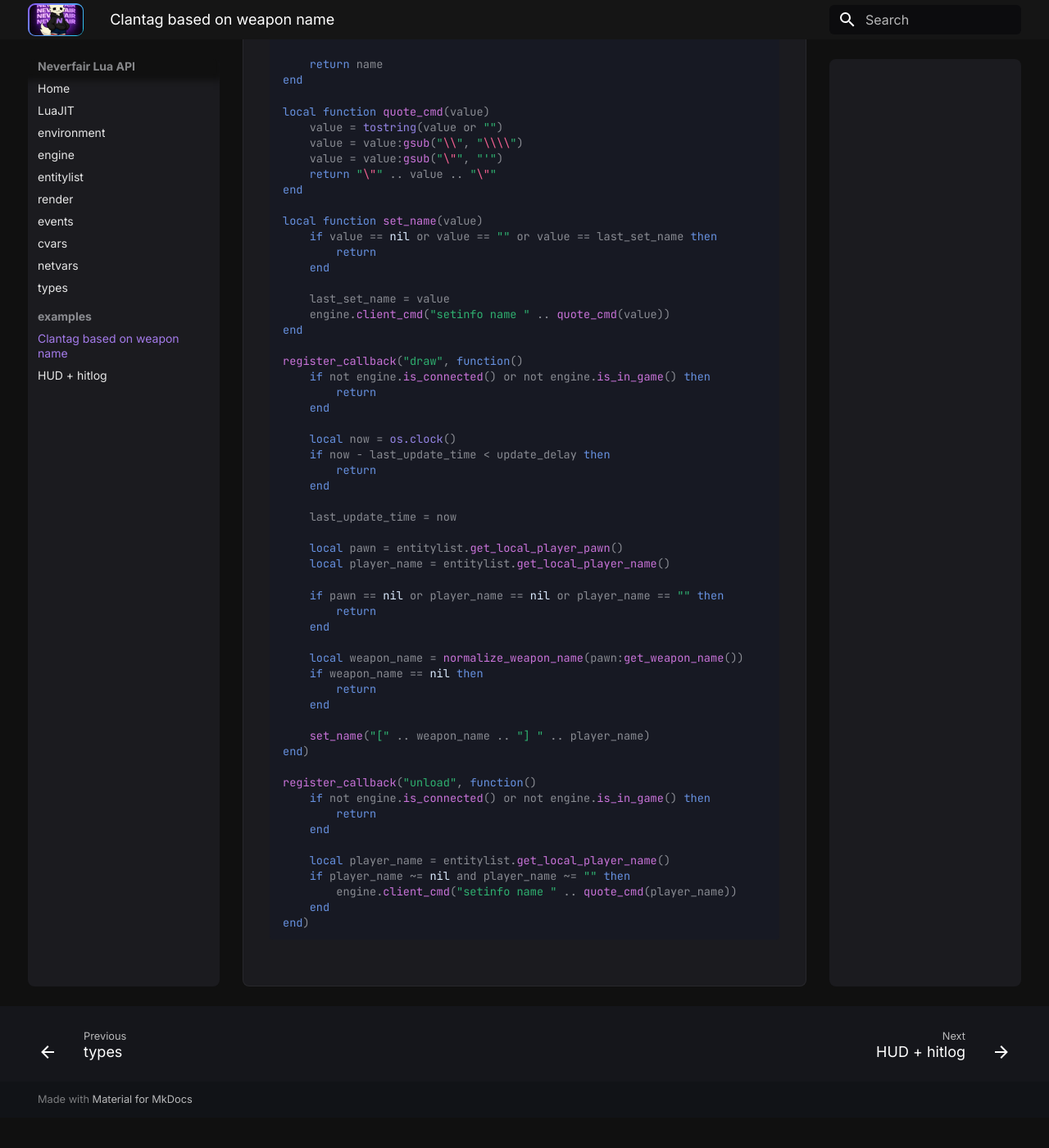
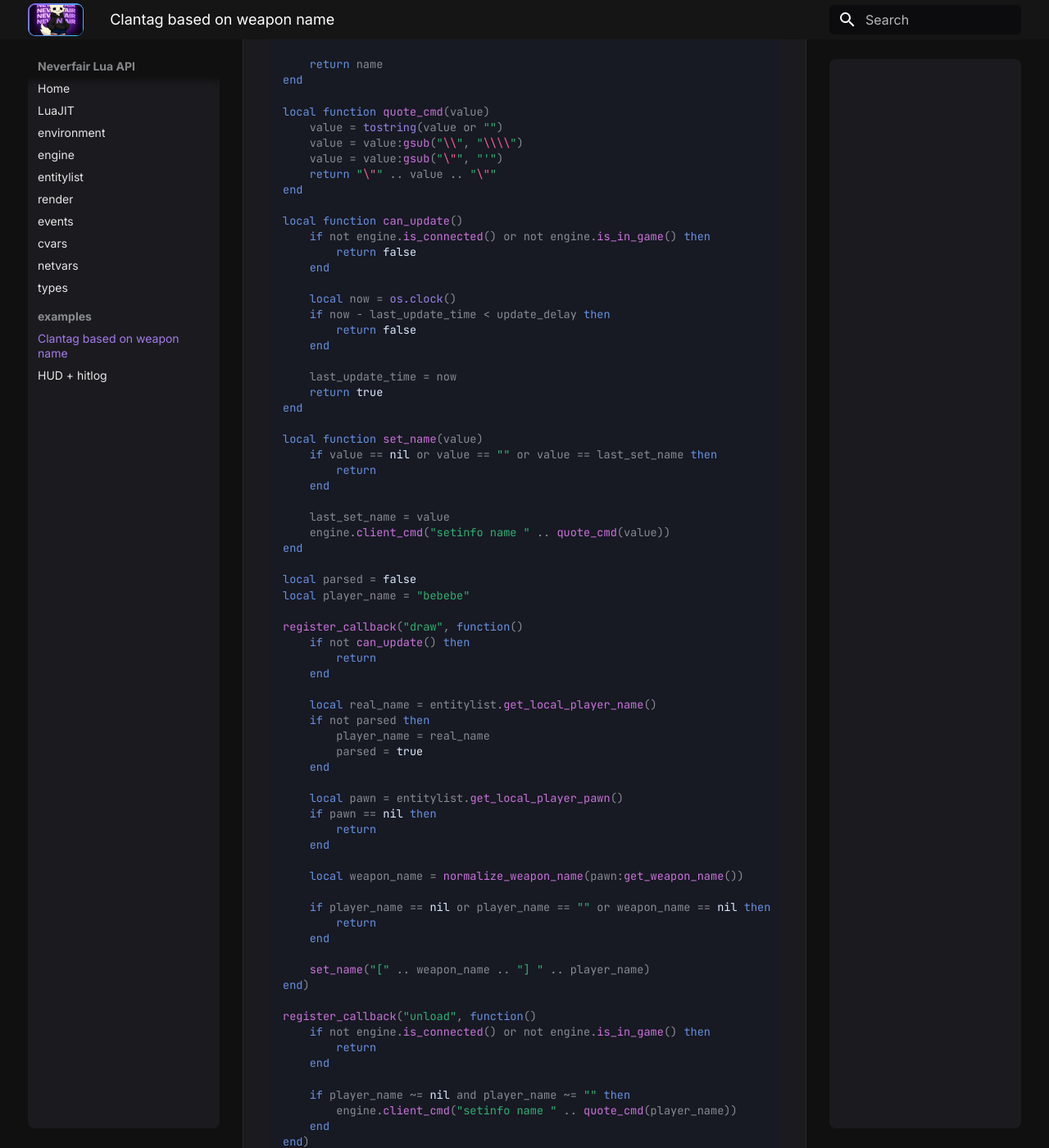
Before and after one commit to NEVERFAIR/cs2-docs, an MkDocs documentation site: the page built from docs/examples/weapon-name.md, in a window 1280 px wide and 1400 px high, scrolled down 532 px. Shown: the whole window at 82% size. Built offline with MkDocs 1.6.1 and Material for MkDocs 9.7.7, drawn with Linux system fonts in a browser that asks for light colours; before the commit the page ends 1895 px from its top, so only the background shows below that.

Commit message:
Update weapon clantag example

````diff
--- a/docs/examples/weapon-name.md
+++ b/docs/examples/weapon-name.md
@@ -8,73 +8,87 @@ local last_update_time = 0
 local update_delay = 0.35
 
 local function normalize_weapon_name(name)
-    if name == nil or name == "" then
-        return nil
-    end
+	if name == nil or name == "" then
+		return nil
+	end
 
-    name = tostring(name)
-    name = name:gsub("^weapon_", "")
-    name = name:gsub("^item_", "")
-    name = name:gsub("_", " ")
+	name = tostring(name)
+	name = name:gsub("^weapon_", "")
+	name = name:gsub("^item_", "")
+	name = name:gsub("_", " ")
 
-    if name == "" then
-        return nil
-    end
+	if name == "" then
+		return nil
+	end
 
-    return name
+	return name
 end
 
 local function quote_cmd(value)
-    value = tostring(value or "")
-    value = value:gsub("\\", "\\\\")
-    value = value:gsub("\"", "'")
-    return "\"" .. value .. "\""
+	value = tostring(value or "")
+	value = value:gsub("\\", "\\\\")
+	value = value:gsub("\"", "'")
+	return "\"" .. value .. "\""
+end
+
+local function can_update()
+	if not engine.is_connected() or not engine.is_in_game() then
+		return false
+	end
+
+	local now = os.clock()
+	if now - last_update_time < update_delay then
+		return false
+	end
+
+	last_update_time = now
+	return true
 end
 
 local function set_name(value)
-    if value == nil or value == "" or value == last_set_name then
-        return
-    end
+	if value == nil or value == "" or value == last_set_name then
+		return
+	end
 
-    last_set_name = value
-    engine.client_cmd("setinfo name " .. quote_cmd(value))
+	last_set_name = value
+	engine.client_cmd("setinfo name " .. quote_cmd(value))
 end
 
+local parsed = false
+local player_name = "bebebe"
+
 register_callback("draw", function()
-    if not engine.is_connected() or not engine.is_in_game() then
-        return
-    end
+	if not can_update() then
+		return
+	end
 
-    local now = os.clock()
-    if now - last_update_time < update_delay then
-        return
-    end
+	local real_name = entitylist.get_local_player_name()
+	if not parsed then
+		player_name = real_name
+		parsed = true
+	end
 
-    last_update_time = now
+	local pawn = entitylist.get_local_player_pawn()
+	if pawn == nil then
+		return
+	end
 
-    local pawn = entitylist.get_local_player_pawn()
-    local player_name = entitylist.get_local_player_name()
+	local weapon_name = normalize_weapon_name(pawn:get_weapon_name())
 
-    if pawn == nil or player_name == nil or player_name == "" then
-        return
-    end
+	if player_name == nil or player_name == "" or weapon_name == nil then
+		return
+	end
 
-    local weapon_name = normalize_weapon_name(pawn:get_weapon_name())
-    if weapon_name == nil then
-        return
-    end
-
-    set_name("[" .. weapon_name .. "] " .. player_name)
+	set_name("[" .. weapon_name .. "] " .. player_name)
 end)
 
 register_callback("unload", function()
-    if not engine.is_connected() or not engine.is_in_game() then
-        return
-    end
+	if not engine.is_connected() or not engine.is_in_game() then
+		return
+	end
 
-    local player_name = entitylist.get_local_player_name()
-    if player_name ~= nil and player_name ~= "" then
-        engine.client_cmd("setinfo name " .. quote_cmd(player_name))
-    end
+	if player_name ~= nil and player_name ~= "" then
+		engine.client_cmd("setinfo name " .. quote_cmd(player_name))
+	end
 end)
 ```
````
